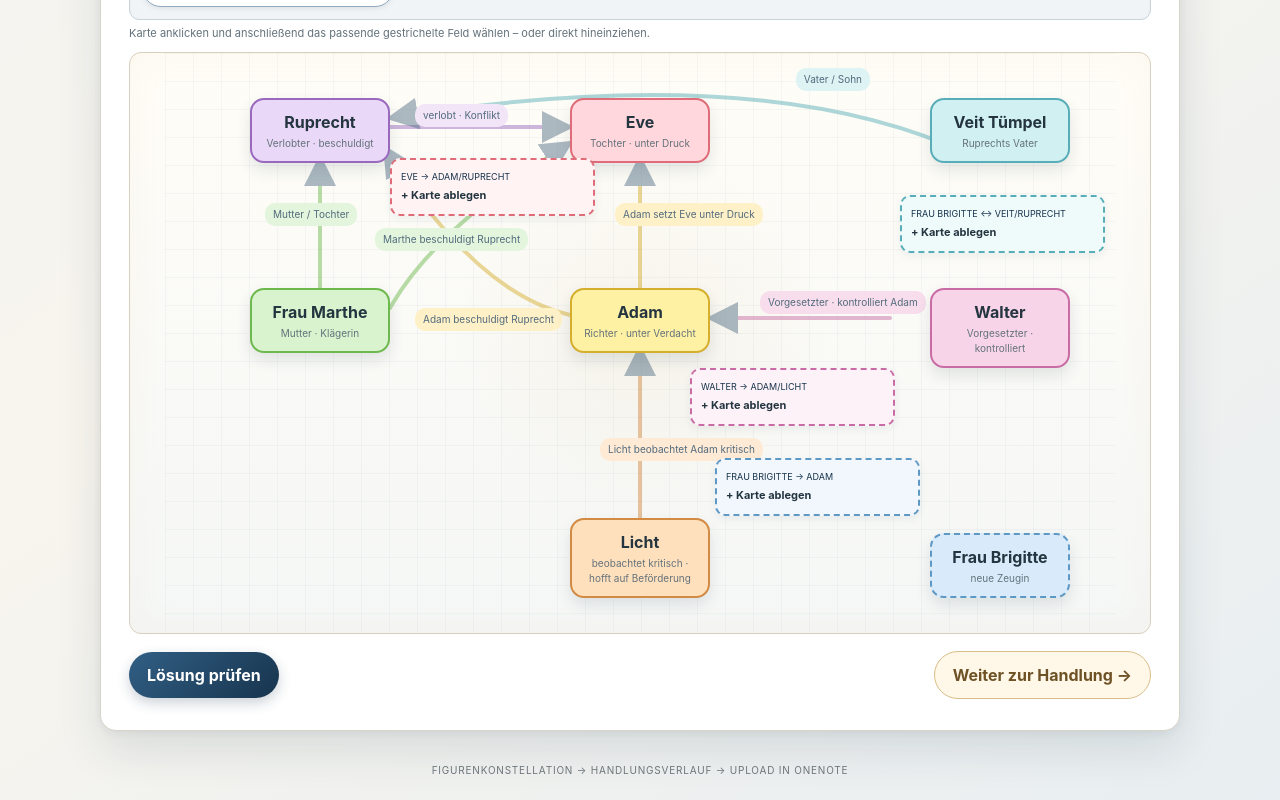
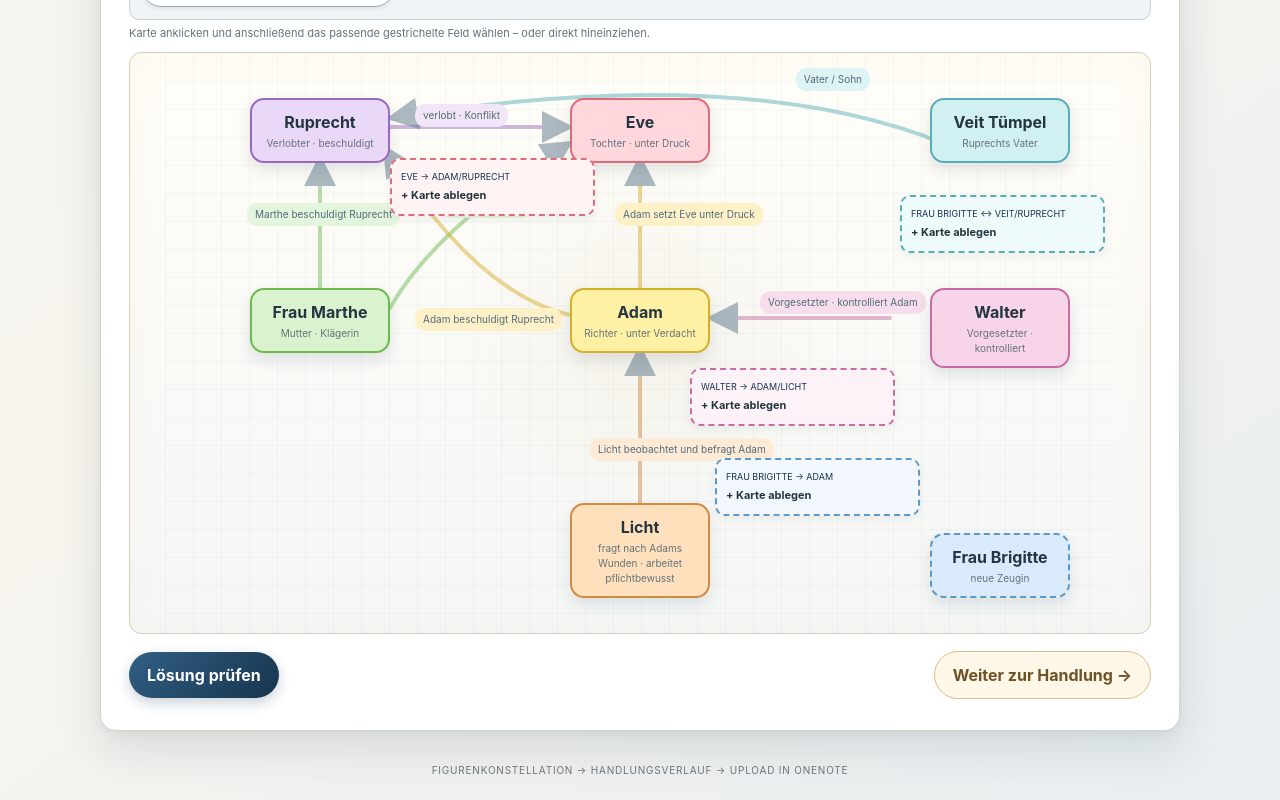
Before and after one commit to burcuyilmaz1758-tech/derzerbrochnekrug, a Next.js app: page / in a window 1280 px wide. Shown: the part 967-1767 px from the top of the page. Built offline with nearby package versions, Linux system fonts and the light colour scheme.

Commit message:
Fix Marthe and Eve relationship placement

```diff
--- a/app/globals.css
+++ b/app/globals.css
@@ -75,7 +75,7 @@ button { cursor: pointer; }
 .node.brigitte { right: 45px; bottom: 35px; border-style: dashed; border-color: #5e98c4; background: #d9ebfa; }
 .node.veit { right: 45px; top: 45px; border-color: #58aeb8; background: #d1f0f2; }
 .known { position: absolute; z-index: 1; color: #526b7d; background: #e6edf2; border-radius: 10px; padding: 4px 8px; font-size: 10px; }
-.k1 { left: 100px; top: 150px; background: #e3f5dc; }.k2 { left: 250px; top: 51px; background: #f2e5f8; }.k3 { left: 210px; top: 175px; background: #e3f5dc; }.k4 { left: 450px; top: 150px; background: #fff1c7; }.k5 { left: 595px; top: 238px; background: #f8ddec; }.k6 { left: 435px; top: 385px; background: #ffead5; }.k7 { right: 245px; top: 15px; background: #def3f4; }.k8 { left: 250px; top: 255px; background: #fff1c7; }
+.k1 { left: 275px; top: 142px; background: #e3f5dc; }.k2 { left: 250px; top: 51px; background: #f2e5f8; }.k3 { left: 82px; top: 150px; background: #e3f5dc; }.k4 { left: 450px; top: 150px; background: #fff1c7; }.k5 { left: 595px; top: 238px; background: #f8ddec; }.k6 { left: 425px; top: 385px; background: #ffead5; }.k7 { right: 245px; top: 15px; background: #def3f4; }.k8 { left: 250px; top: 255px; background: #fff1c7; }
 .dropzone { position: absolute; z-index: 3; width: 205px; min-height: 58px; padding: 9px; border: 2px dashed #85a4bc; border-radius: 10px; background: #f8fbfd; color: var(--text); text-align: left; box-shadow: 0 3px 9px rgba(30,60,80,.07); }
 .dropzone small, .dropzone strong { display: block; }.dropzone small { color: var(--blue-dark); font-size: 9px; text-transform: uppercase; }.dropzone strong { margin-top: 3px; font-size: 11px; }
 .dropzone:hover { border-color: var(--blue); background: var(--pale); }.dropzone.right { border-color: var(--green); background: #eaf6ee; }.dropzone.wrong { border-color: var(--red); background: #fbeceb; }
--- a/app/page.tsx
+++ b/app/page.tsx
@@ -246,7 +246,7 @@ export default function Home() {
               <div className="node ruprecht">Ruprecht<small>Verlobter · beschuldigt</small></div>
               <div className="node walter">Walter<small>Vorgesetzter · kontrolliert</small></div>
               <div className="node adam">Adam<small>Richter · unter Verdacht</small></div>
-              <div className="node licht">Licht<small>beobachtet kritisch · hofft auf Beförderung</small></div>
+              <div className="node licht">Licht<small>fragt nach Adams Wunden · arbeitet pflichtbewusst</small></div>
               <div className="node brigitte">Frau Brigitte<small>neue Zeugin</small></div>
               <div className="node veit">Veit Tümpel<small>Ruprechts Vater</small></div>
 
@@ -255,7 +255,7 @@ export default function Home() {
               <span className="known k3">Marthe beschuldigt Ruprecht</span>
               <span className="known k4">Adam setzt Eve unter Druck</span>
               <span className="known k5">Vorgesetzter · kontrolliert Adam</span>
-              <span className="known k6">Licht beobachtet Adam kritisch</span>
+              <span className="known k6">Licht beobachtet und befragt Adam</span>
               <span className="known k7">Vater / Sohn</span>
               <span className="known k8">Adam beschuldigt Ruprecht</span>
 
```
